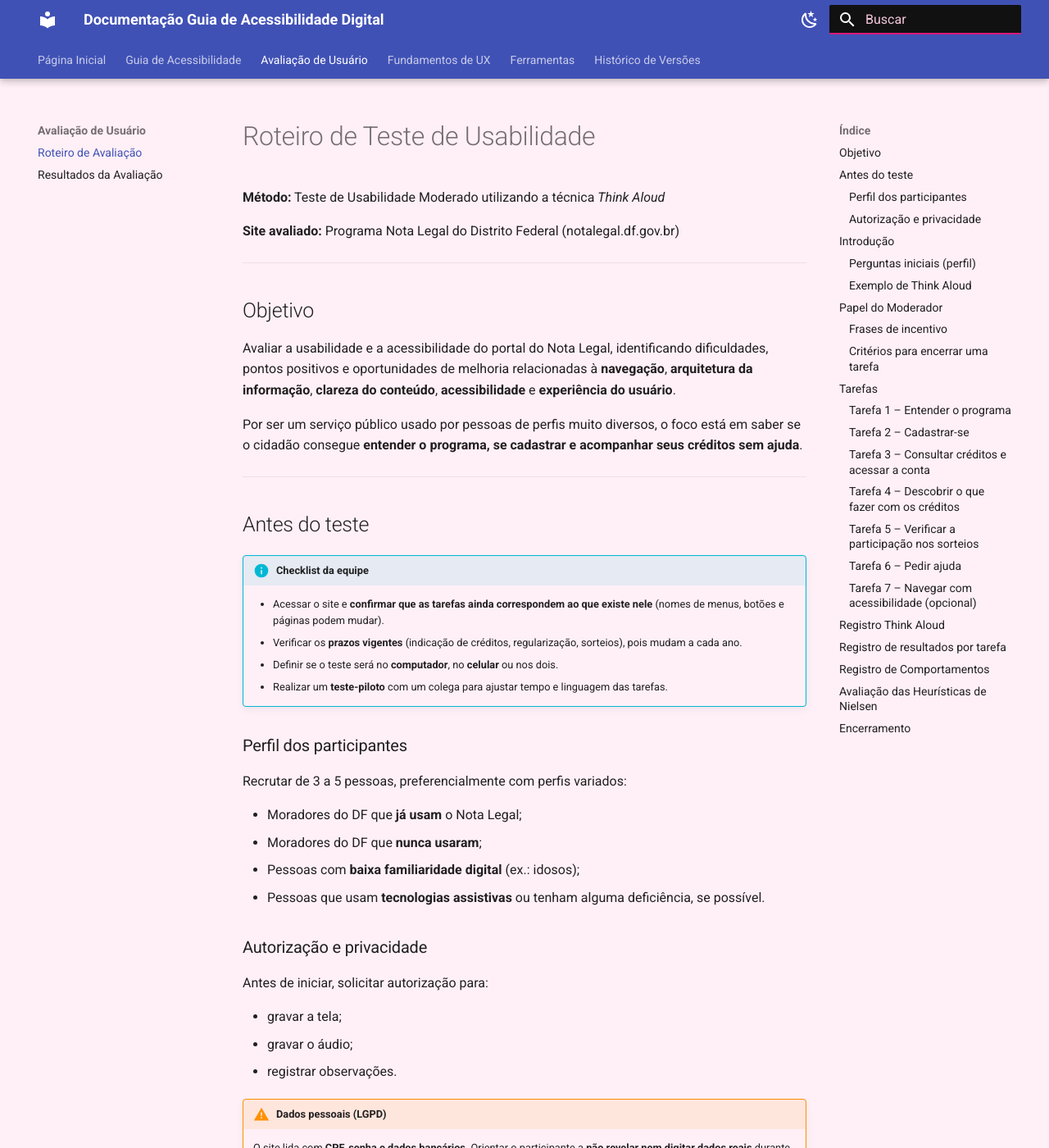
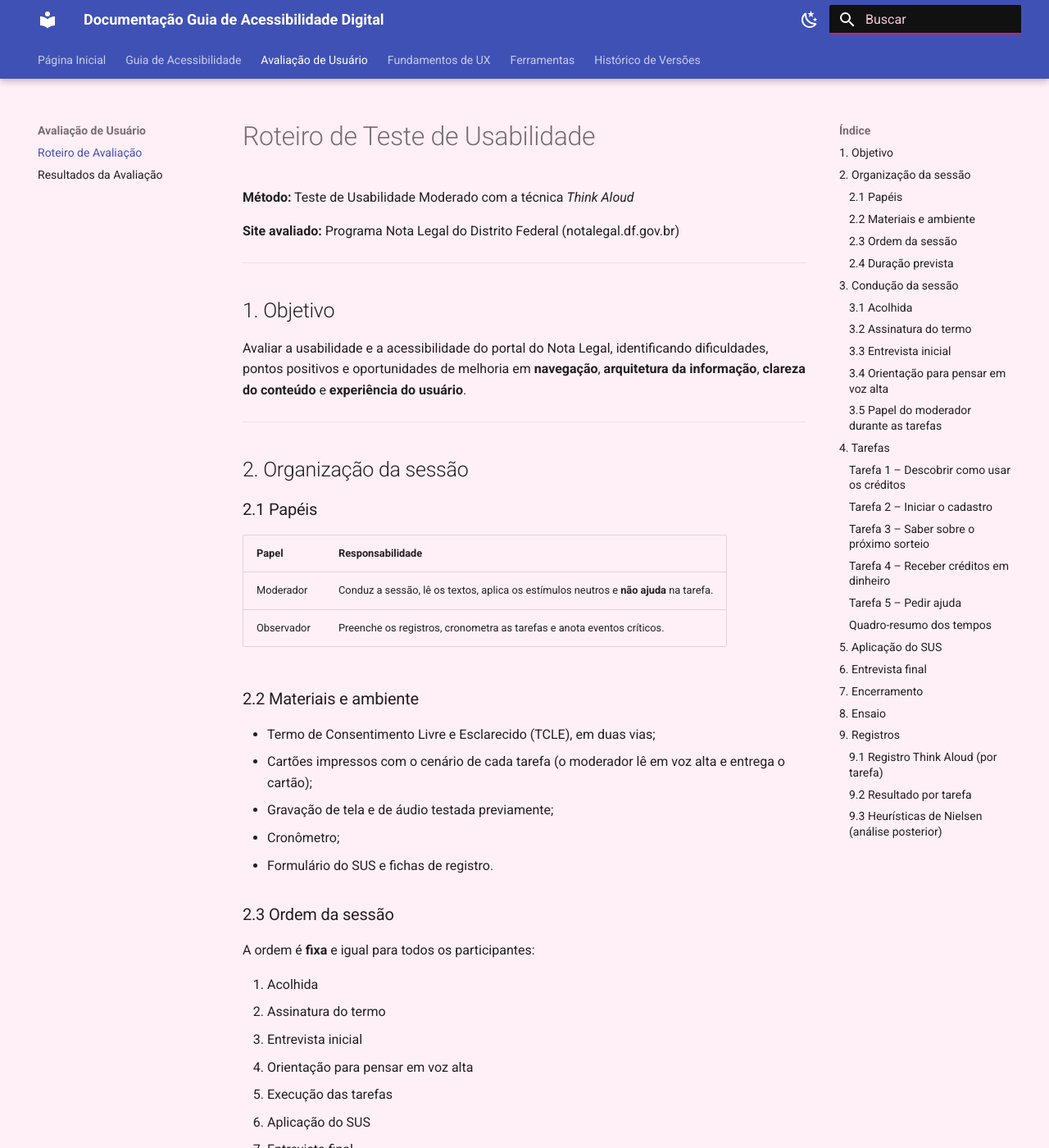
Before and after one commit to UnB-IHC/IHC_2026.2_Grupo01, an MkDocs documentation site: the page built from docs/resultado/roteiro.md, in a window 1280 px wide and 1400 px high. Shown: the whole window at 82% size. Built offline with MkDocs 1.6.1 and Material for MkDocs 9.7.7, drawn with Linux system fonts in a browser that asks for light colours; some of the changed text lies outside the part shown.

Commit message:
docs: Correção de roteiro adaptado as exigencias do documento template.

```diff
--- a/docs/resultado/roteiro.md
+++ b/docs/resultado/roteiro.md
@@ -1,100 +1,98 @@
 # Roteiro de Teste de Usabilidade
 
-**Método:** Teste de Usabilidade Moderado utilizando a técnica *Think Aloud*
+**Método:** Teste de Usabilidade Moderado com a técnica *Think Aloud*
 
 **Site avaliado:** Programa Nota Legal do Distrito Federal (notalegal.df.gov.br)
 
 ---
 
-## Objetivo
+## 1. Objetivo
 
-Avaliar a usabilidade e a acessibilidade do portal do Nota Legal, identificando dificuldades, pontos positivos e oportunidades de melhoria relacionadas à **navegação**, **arquitetura da informação**, **clareza do conteúdo**, **acessibilidade** e **experiência do usuário**.
-
-Por ser um serviço público usado por pessoas de perfis muito diversos, o foco está em saber se o cidadão consegue **entender o programa, se cadastrar e acompanhar seus créditos sem ajuda**.
+Avaliar a usabilidade e a acessibilidade do portal do Nota Legal, identificando dificuldades, pontos positivos e oportunidades de melhoria em **navegação**, **arquitetura da informação**, **clareza do conteúdo** e **experiência do usuário**.
 
 ---
 
-## Antes do teste
+## 2. Organização da sessão
 
-!!! info "Checklist da equipe"
-    - Acessar o site e **confirmar que as tarefas ainda correspondem ao que existe nele** (nomes de menus, botões e páginas podem mudar).
-    - Verificar os **prazos vigentes** (indicação de créditos, regularização, sorteios), pois mudam a cada ano.
-    - Definir se o teste será no **computador**, no **celular** ou nos dois.
-    - Realizar um **teste-piloto** com um colega para ajustar tempo e linguagem das tarefas.
+### 2.1 Papéis
 
-### Perfil dos participantes
+| Papel | Responsabilidade |
+| :--- | :--- |
+| Moderador | Conduz a sessão, lê os textos, aplica os estímulos neutros e **não ajuda** na tarefa. |
+| Observador | Preenche os registros, cronometra as tarefas e anota eventos críticos. |
 
-Recrutar de 3 a 5 pessoas, preferencialmente com perfis variados:
+### 2.2 Materiais e ambiente
 
-- Moradores do DF que **já usam** o Nota Legal;
-- Moradores do DF que **nunca usaram**;
-- Pessoas com **baixa familiaridade digital** (ex.: idosos);
-- Pessoas que usam **tecnologias assistivas** ou tenham alguma deficiência, se possível.
+- Termo de Consentimento Livre e Esclarecido (TCLE), em duas vias;
+- Cartões impressos com o cenário de cada tarefa (o moderador lê em voz alta e entrega o cartão);
+- Gravação de tela e de áudio testada previamente;
+- Cronômetro;
+- Formulário do SUS e fichas de registro.
 
-### Autorização e privacidade
+### 2.3 Ordem da sessão
 
-Antes de iniciar, solicitar autorização para:
+A ordem é **fixa** e igual para todos os participantes:
 
-- gravar a tela;
-- gravar o áudio;
-- registrar observações.
+1. Acolhida
+2. Assinatura do termo
+3. Entrevista inicial
+4. Orientação para pensar em voz alta
+5. Execução das tarefas
+6. Aplicação do SUS
+7. Entrevista final
+8. Encerramento
 
-!!! warning "Dados pessoais (LGPD)"
-    O site lida com **CPF, senha e dados bancários**. Orientar o participante a **não revelar nem digitar dados reais** durante a gravação. As tarefas que dependem de login devem ser feitas **até a tela de entrada**, ou com uma conta de teste, caso exista. Nunca gravar senhas.
+### 2.4 Duração prevista
+
+| Etapa | Tempo |
+| :--- | :---: |
+| Acolhida | 2 min |
+| Assinatura do termo | 3 min |
+| Entrevista inicial | 4 min |
+| Orientação para pensar em voz alta (com treino) | 5 min |
+| Execução das tarefas | 25 min |
+| Aplicação do SUS | 4 min |
+| Entrevista final | 5 min |
+| Encerramento | 2 min |
+| **Total** | **50 min** |
+
+!!! warning "Regra de consistência"
+    A **soma dos tempos-limite das tarefas (seção 4) não pode ultrapassar os 25 minutos** reservados à execução. Se passar, ajuste os limites ou a duração da sessão e registre a justificativa.
 
 ---
 
-## Introdução
+## 3. Condução da sessão
 
-!!! quote "Leia o texto abaixo para o participante"
-    Obrigado por participar deste teste.
+### 3.1 Acolhida
 
-    Estamos avaliando **o site** e não você. Não existem respostas certas ou erradas.
+!!! quote "Leia para o participante"
+    Obrigado por participar. Vamos avaliar **o site**, e não você. Não existem respostas certas ou erradas, e você pode interromper a sessão a qualquer momento, sem nenhum prejuízo.
 
-    Durante toda a navegação, gostaria que você utilizasse a técnica chamada **"Pensar em Voz Alta"**.
+### 3.2 Assinatura do termo
 
-    Isso significa que você deve falar tudo o que estiver passando pela sua cabeça.
+Apresentar o TCLE, explicar o uso das gravações (tela e áudio) e colher a assinatura **antes de iniciar qualquer gravação**.
 
-    Por exemplo:
+!!! warning "Dados pessoais"
+    Nenhuma tarefa exige dados reais. Peça ao participante que **não digite CPF, senha, número de cartão ou qualquer dado pessoal** durante o teste.
 
-    - o que está procurando;
-    - o que espera encontrar;
-    - por que clicou em determinado botão;
-    - o que chamou sua atenção;
-    - quando estiver confuso;
-    - quando algo parecer fácil ou difícil.
+### 3.3 Entrevista inicial
 
-    Não se preocupe em organizar o pensamento. Basta falar naturalmente enquanto navega.
+Objetivo: **caracterizar o participante**.
 
-    Eu permanecerei em silêncio durante as tarefas e não direi se algo está certo ou errado.
-    Você pode parar a qualquer momento, sem nenhum problema.
+1. Com que frequência você usa a internet?
+2. Você já conhecia ou já usou o site do Nota Legal? Com que frequência?
+3. Você usa algum recurso de acessibilidade (por exemplo: leitor de tela, ampliação de tela, alto contraste, legendas, comandos por voz ou teclado)? Qual?
 
-### Perguntas iniciais (perfil)
+### 3.4 Orientação para pensar em voz alta
 
-1. Você já ouviu falar do Nota Legal? Já usou?
-2. Costuma pedir CPF na nota? Por quê?
-3. Com que frequência usa serviços do governo pela internet?
-4. Qual dispositivo costuma usar para isso (celular, computador)?
+!!! quote "Leia para o participante"
+    Durante a navegação, gostaria que você **falasse tudo o que estiver pensando**: o que está procurando, o que espera encontrar, por que clicou em determinado lugar, quando algo parecer fácil, difícil ou confuso. Não precisa organizar o pensamento. Eu ficarei em silêncio durante as tarefas e não direi se algo está certo ou errado.
 
-### Exemplo de Think Aloud
+**Treino:** peça ao participante que descreva, pensando em voz alta, como descobriria o horário de funcionamento de uma biblioteca pública pela internet. Incentive com: *"Continue dizendo tudo o que está pensando."*
 
-Antes de iniciar, faça um exercício simples.
+### 3.5 Papel do moderador durante as tarefas
 
-Peça ao participante:
-
-> *"Imagine que você precisa consultar o valor do seu IPVA no site do governo."*
-
-Enquanto ele responde, incentive:
-
-> *"Continue dizendo tudo o que está pensando."*
-
-Esse pequeno treinamento ajuda o participante a se acostumar com a verbalização.
-
----
-
-## Papel do Moderador
-
-!!! warning "Regras do moderador durante o teste"
+!!! warning "Regras"
     ✔ Não ensinar.
 
     ✔ Não apontar erros.
@@ -103,11 +101,7 @@ Esse pequeno treinamento ajuda o participante a se acostumar com a verbalizaçã
 
     ✔ Não responder perguntas relacionadas à tarefa.
 
-    Caso o participante pare de falar, utilize apenas **estímulos neutros**.
-
-### Frases de incentivo
-
-Utilize apenas quando necessário:
+Se o participante parar de falar, use **apenas estímulos neutros**:
 
 1. O que está passando pela sua cabeça agora?
 2. O que você esperava encontrar?
@@ -117,212 +111,189 @@ Utilize apenas quando necessário:
 6. O que você acredita que acontecerá se clicar aí?
 7. O que está procurando neste momento?
 8. Isso era o que você esperava?
-9. Como chegou a essa conclusão?
-10. Há algo que esteja causando dúvida?
-
-!!! info "Observação"
-    Essas perguntas não direcionam a resposta, apenas incentivam a verbalização.
-
-### Critérios para encerrar uma tarefa
-
-- **Sucesso:** o participante concluiu sozinho.
-- **Sucesso com dificuldade:** concluiu, mas com desvios, erros ou hesitação longa.
-- **Falha:** desistiu ou chegou a um resultado errado.
-- **Tempo limite:** se passar de **5 minutos** sem avanço, encerrar e anotar como falha.
 
 ---
 
-## Tarefas
+## 4. Tarefas
 
-!!! info "Observação sobre os cenários"
-    Os cenários abaixo **não citam os nomes dos menus ou botões** do site, para não induzir o caminho.
+Cada tarefa é apresentada como **cenário**, sem citar nomes de menus, botões ou páginas. Nenhuma tarefa exige dados pessoais reais; as que envolvem cadastro **terminam antes do envio dos dados**. A ordem é a mesma para todos.
 
-### Tarefa 1 – Entender o programa
+!!! info "Resultado de cada tarefa"
+    **Sucesso:** cumpriu o critério sozinho. **Sucesso com dificuldade:** cumpriu, mas com desvios, erros ou hesitação longa. **Falha:** desistiu ou chegou a um resultado incorreto. **Tempo-limite:** ao atingir o limite, o moderador diz *"Vamos passar para a próxima tarefa"* e registra como falha por tempo.
+
+### Tarefa 1 – Descobrir como usar os créditos
 
 **Cenário:**
 
-> *"Um amigo comentou que existe um programa do governo do DF que devolve parte do imposto para quem pede CPF na nota. Você quer entender o que é esse programa e se vale a pena participar."*
+> *"Você soube que é possível usar os créditos acumulados no Nota Legal para pagar menos imposto. Descubra em quais impostos esse desconto pode ser aplicado."*
 
-**Observe:**
-
-- Primeira ação realizada na página inicial.
-- Se o participante consegue explicar o programa com as próprias palavras.
-- Clareza da linguagem (termos como ICMS, ISS, crédito, bilhete).
-- Onde o olhar vai primeiro.
-- Informações ignoradas ou mal interpretadas.
-
-**Perguntas após a tarefa:**
-
-1. Como você explicaria o programa para outra pessoa?
-2. Alguma palavra ou informação gerou dúvida?
+| Campo | Definição |
+| :--- | :--- |
+| **Ponto de partida** | Página inicial do site. |
+| **Critério de sucesso** | Informar que os créditos podem abater **IPTU e IPVA** (os dois). |
+| **Caminho esperado** | Página inicial → página de **Benefícios** → seção de abatimento de impostos. |
+| **Tempo de referência** | *(preencher no ensaio)* |
+| **Tempo-limite** | *(definir após o ensaio)* |
+| **Justificativa do limite** | *(complexidade da tarefa e tempo de referência)* |
 
 ---
 
-### Tarefa 2 – Cadastrar-se
+### Tarefa 2 – Iniciar o cadastro
 
 **Cenário:**
 
-> *"Você decidiu participar. Descubra como criar o seu cadastro."*
+> *"Você decidiu participar do programa e quer criar o seu cadastro. Avance até o ponto em que o site pede seus dados pessoais e pare ali, sem digitar nenhuma informação."*
 
-**Observe:**
+| Campo | Definição |
+| :--- | :--- |
+| **Ponto de partida** | Página inicial do site. |
+| **Critério de sucesso** | Chegar à tela de cadastro (formulário ou etapa que solicita os dados) **sem preencher nem enviar nada**. |
+| **Caminho esperado** | Página inicial → botão de cadastro ("Quero me cadastrar!") → tela de cadastro. |
+| **Tempo de referência** | *(preencher no ensaio)* |
+| **Tempo-limite** | *(definir após o ensaio)* |
+| **Justificativa do limite** | *(complexidade da tarefa e tempo de referência)* |
 
-- Facilidade para encontrar a opção de cadastro.
-- Clareza das etapas e dos dados solicitados.
-- Mensagens de erro e validação dos campos.
-- Compreensão de quais documentos são necessários.
-- Hesitação diante do pedido de dados pessoais.
-
-!!! warning "Atenção"
-    Conduzir apenas **até o início do preenchimento**, sem enviar dados reais.
+!!! warning "Moderador"
+    Se o participante começar a digitar dados reais, interrompa com gentileza e encerre a tarefa como concluída.
 
 ---
 
-### Tarefa 3 – Consultar créditos e acessar a conta
+### Tarefa 3 – Saber sobre o próximo sorteio
 
 **Cenário:**
 
-> *"Você já tem cadastro e quer ver quanto de crédito acumulou."*
+> *"Você ficou curioso sobre os sorteios do programa. Descubra quando será o próximo sorteio e quanto será distribuído em prêmios."*
 
-**Observe:**
-
-- Facilidade para encontrar o acesso à conta.
-- Clareza da tela de login (rótulos, recuperação de senha).
-- Compreensão do que são "créditos".
-- Facilidade para recuperar o acesso, caso esqueça a senha.
-
-**Perguntas após a tarefa:**
-
-1. O que você esperava ver depois de entrar?
-2. Ficou claro como o saldo é calculado?
+| Campo | Definição |
+| :--- | :--- |
+| **Ponto de partida** | Página inicial do site. |
+| **Critério de sucesso** | Informar **a data** e **o valor total de prêmios** do próximo sorteio, conforme publicado no site. *(O grupo anota os valores corretos antes de cada sessão.)* |
+| **Caminho esperado** | Página inicial → área de **Sorteios** → informações do sorteio vigente. |
+| **Tempo de referência** | *(preencher no ensaio)* |
+| **Tempo-limite** | *(definir após o ensaio)* |
+| **Justificativa do limite** | *(complexidade da tarefa e tempo de referência)* |
 
 ---
 
-### Tarefa 4 – Descobrir o que fazer com os créditos
+### Tarefa 4 – Receber créditos em dinheiro
 
 **Cenário:**
 
-> *"Você tem crédito acumulado e quer usá-lo para pagar menos imposto. Descubra quais opções existem e o que precisa fazer."*
+> *"Você acumulou créditos e prefere receber o valor em dinheiro, em vez de usá-lo em impostos. Descubra a partir de que saldo isso é possível e em que período do ano você precisa fazer o pedido."*
 
-**Observe:**
-
-- Facilidade para encontrar a página de benefícios.
-- Compreensão das opções (abatimento de IPTU, abatimento de IPVA, depósito em conta, sorteios).
-- Clareza das condições e dos **prazos**.
-- Se o participante percebe que precisa **indicar** a forma de uso.
-- Confusão entre as destinações.
-
-**Perguntas após a tarefa:**
-
-1. Qual opção faria mais sentido para você? Por quê?
-2. Ficou claro até quando é possível fazer a indicação?
+| Campo | Definição |
+| :--- | :--- |
+| **Ponto de partida** | Página inicial do site. |
+| **Critério de sucesso** | Informar o **saldo mínimo** e o **período de indicação da conta**, conforme o site. *(O grupo confere os valores vigentes antes da sessão.)* |
+| **Caminho esperado** | Página inicial → página de **Benefícios** → seção de depósito em conta bancária. |
+| **Tempo de referência** | *(preencher no ensaio)* |
+| **Tempo-limite** | *(definir após o ensaio)* |
+| **Justificativa do limite** | *(complexidade da tarefa e tempo de referência)* |
 
 ---
 
-### Tarefa 5 – Verificar a participação nos sorteios
+### Tarefa 5 – Pedir ajuda
 
 **Cenário:**
 
-> *"Você quer saber se está participando dos sorteios e se existe alguma pendência no seu cadastro."*
+> *"Surgiu uma dúvida sobre o programa que você não conseguiu resolver sozinho. Descubra como poderia falar com o atendimento."*
 
-**Observe:**
-
-- Facilidade para localizar a área de sorteios.
-- Compreensão do que é "bilhete" e "habilitação".
-- Clareza sobre pendências e como regularizá-las.
-- Clareza de datas, prêmios e resultados.
+| Campo | Definição |
+| :--- | :--- |
+| **Ponto de partida** | Página inicial do site. |
+| **Critério de sucesso** | Encontrar **pelo menos um canal de atendimento** oficial (telefone, atendimento virtual ou perguntas frequentes). |
+| **Caminho esperado** | Página inicial → área de atendimento, dúvidas ou rodapé → canais de contato. |
+| **Tempo de referência** | *(preencher no ensaio)* |
+| **Tempo-limite** | *(definir após o ensaio)* |
+| **Justificativa do limite** | *(complexidade da tarefa e tempo de referência)* |
 
 ---
 
-### Tarefa 6 – Pedir ajuda
+### Quadro-resumo dos tempos
 
-**Cenário:**
-
-> *"Você ficou com uma dúvida que não encontrou no site. Descubra como poderia falar com alguém ou onde encontrar mais informações."*
-
-**Observe:**
-
-- Facilidade para localizar perguntas frequentes e canais de atendimento.
-- Clareza das informações de contato.
-- Se a ajuda está acessível de qualquer página.
+| Tarefa | Tempo de referência (ensaio) | Tempo-limite | Justificativa |
+| :--- | :---: | :---: | :--- |
+| 1 – Usar os créditos | | | |
+| 2 – Iniciar o cadastro | | | |
+| 3 – Próximo sorteio | | | |
+| 4 – Receber em dinheiro | | | |
+| 5 – Pedir ajuda | | | |
+| **Soma dos limites** | | **≤ 25 min** | |
 
 ---
 
-### Tarefa 7 – Navegar com acessibilidade (opcional)
+## 5. Aplicação do SUS
 
-Relaciona o teste diretamente aos critérios do **Guia de Acessibilidade**.
+Entregue o questionário *System Usability Scale* (SUS) logo após a última tarefa. Para cada afirmação, o participante marca de **1 (discordo totalmente)** a **5 (concordo totalmente)**.
 
-**Cenário:**
+| Nº | Afirmação |
+| :---: | :--- |
+| 1 | Eu acho que gostaria de usar esse sistema com frequência. |
+| 2 | Eu achei o sistema desnecessariamente complexo. |
+| 3 | Eu achei o sistema fácil de usar. |
+| 4 | Eu acho que precisaria de ajuda de uma pessoa com conhecimentos técnicos para usar o sistema. |
+| 5 | Eu acho que as várias funções do sistema estão muito bem integradas. |
+| 6 | Eu acho que o sistema apresenta muita inconsistência. |
+| 7 | Eu imagino que as pessoas aprenderão como usar esse sistema rapidamente. |
+| 8 | Eu achei o sistema atrapalhado de usar. |
+| 9 | Eu me senti confiante ao usar o sistema. |
+| 10 | Eu precisaria aprender várias coisas novas antes de conseguir usar o sistema. |
 
-> *"Navegue pelo site usando apenas o teclado (Tab, Shift+Tab, Enter) até chegar à página de benefícios."*
-
-**Observe:**
-
-- Foco visível em todos os elementos.
-- Ordem lógica da navegação.
-- Existência de "pular para o conteúdo".
-- Armadilhas de teclado (o foco fica preso).
-- Legibilidade com **zoom em 200%**.
-- Contraste de textos e botões.
-- Comportamento em tela de celular.
-
-!!! tip "Variação"
-    Se houver participante que use leitor de tela, observe também a leitura de títulos, links, imagens e formulários.
+**Cálculo da pontuação:** nos itens ímpares, subtraia 1 da resposta; nos itens pares, subtraia a resposta de 5. Some tudo e multiplique por 2,5 (resultado de 0 a 100).
 
 ---
 
-## Registro Think Aloud
+## 6. Entrevista final
 
-Para cada tarefa, utilizar a tabela abaixo:
+Objetivo: colher as **impressões do participante** sobre as principais dificuldades e as melhorias que sugere.
+
+1. Como foi sua experiência geral ao usar o site?
+2. Quais foram as principais dificuldades que você encontrou?
+3. Em que momento você se sentiu perdido ou em dúvida? O que aconteceu?
+4. Alguma informação ou termo do site gerou confusão?
+5. O que você mudaria primeiro para melhorar o site?
+6. Que outras melhorias você sugere?
+
+---
+
+## 7. Encerramento
+
+Agradecer a participação, esclarecer dúvidas sobre o uso das gravações, lembrar que os dados serão tratados de forma anônima e informar como o participante pode acessar os resultados, se desejar.
+
+---
+
+## 8. Ensaio
+
+Antes de iniciar as sessões, o grupo realiza um **ensaio com um de seus membros**, seguindo todo o roteiro, para verificar:
+
+- se as tarefas e os critérios de sucesso estão **claros**;
+- se a **gravação** de tela e áudio funciona;
+- se a soma dos tempos cabe na duração prevista (seção 2.4).
+
+!!! info "Uso do tempo do ensaio"
+    O tempo obtido em cada tarefa passa a ser o **tempo de referência**. Como o membro já conhece o caminho esperado, esse tempo representa o desempenho de **quem conhece o site** e **não é uma meta para o participante**. Ele serve de **base para definir o tempo-limite** e de **parâmetro na análise dos resultados**.
+
+---
+
+## 9. Registros
+
+### 9.1 Registro Think Aloud (por tarefa)
 
 | Tempo | Ação realizada | O que o participante falou | Observação do moderador |
 | :--- | :--- | :--- | :--- |
-| 00:35 | Abriu o menu superior | "Achei que o cadastro estaria aqui." | Hesitou por cerca de 8 segundos |
-| 01:10 | Clicou em "Benefícios" | "Não sei o que é ICMS." | Expressão de dúvida |
-| 02:05 | Rolou a página | "Não vejo o prazo." | Mudança de estratégia |
+| | | | |
 
-*(Os exemplos acima são ilustrativos. Registre as falas reais.)*
+### 9.2 Resultado por tarefa
 
----
+| Tarefa | Resultado | Tempo gasto | Tempo de referência | Nº de erros | Eventos críticos |
+| :--- | :---: | :---: | :---: | :---: | :--- |
+| 1 | | | | | |
+| 2 | | | | | |
+| 3 | | | | | |
+| 4 | | | | | |
+| 5 | | | | | |
 
-## Registro de resultados por tarefa
-
-| Tarefa | Resultado (sucesso / com dificuldade / falha) | Tempo | Nº de erros | Nota de facilidade (1 a 5) |
-| :--- | :---: | :---: | :---: | :---: |
-| 1 – Entender o programa | | | | |
-| 2 – Cadastrar-se | | | | |
-| 3 – Consultar créditos | | | | |
-| 4 – Usar os créditos | | | | |
-| 5 – Verificar sorteios | | | | |
-| 6 – Pedir ajuda | | | | |
-| 7 – Acessibilidade | | | | |
-
-Após cada tarefa, pergunte: ***"De 1 (muito difícil) a 5 (muito fácil), como foi realizar essa tarefa?"***
-
----
-
-## Registro de Comportamentos
-
-Durante todo o teste, marque:
-
-| Comportamento | Sim | Não |
-| :--- | :---: | :---: |
-| Demonstrou confiança | <input type="checkbox"> | <input type="checkbox"> |
-| Demonstrou frustração | <input type="checkbox"> | <input type="checkbox"> |
-| Precisou voltar várias páginas | <input type="checkbox"> | <input type="checkbox"> |
-| Mudou de estratégia | <input type="checkbox"> | <input type="checkbox"> |
-| Demorou para decidir | <input type="checkbox"> | <input type="checkbox"> |
-| Ficou em silêncio por muito tempo | <input type="checkbox"> | <input type="checkbox"> |
-| Expressou satisfação | <input type="checkbox"> | <input type="checkbox"> |
-| Demonstrou surpresa | <input type="checkbox"> | <input type="checkbox"> |
-| Tentou clicar em elemento não clicável | <input type="checkbox"> | <input type="checkbox"> |
-| Hesitou ao fornecer dados pessoais | <input type="checkbox"> | <input type="checkbox"> |
-| Não compreendeu um termo técnico | <input type="checkbox"> | <input type="checkbox"> |
-
----
-
-## Avaliação das Heurísticas de Nielsen
-
-Após cada tarefa, avalie:
+### 9.3 Heurísticas de Nielsen (análise posterior)
 
 | Heurística | Evidências encontradas |
 | :--- | :--- |
@@ -336,23 +307,3 @@ Após cada tarefa, avalie:
 | Design estético e minimalista | |
 | Ajuda na recuperação de erros | |
 | Ajuda e documentação | |
-
----
-
-## Encerramento
-
-Ao final do teste, conduza uma **entrevista semiestruturada** para explorar a experiência do participante:
-
-1. Como você descreveria sua experiência geral utilizando o site?
-2. Em algum momento você se sentiu perdido? O que aconteceu?
-3. Houve alguma funcionalidade que não funcionou como você esperava?
-4. Qual tarefa foi a mais fácil? Por quê?
-5. Qual foi a mais difícil? Por quê?
-6. Alguma informação ou termo utilizado no site gerou confusão?
-7. O que você mudaria primeiro se pudesse melhorar esse site?
-8. Você se sentiria seguro em informar seus dados pessoais nesse site? Explique sua resposta.
-9. Depois de usar o site, você participaria do programa? Por quê?
-10. Em uma escala de 1 a 5, como você avalia a facilidade de uso do site? Justifique sua nota.
-
-!!! tip "Dica metodológica"
-    Para enriquecer a análise do trabalho, registre também **eventos críticos** (*Critical Incidents*): momentos em que o participante demonstra forte satisfação, frustração, surpresa ou erro. Esses episódios costumam revelar problemas de usabilidade mais relevantes do que métricas isoladas de tempo ou número de cliques e servem como evidências qualitativas para relacionar os resultados às **heurísticas de Nielsen** e aos critérios de acessibilidade do checklist.
```
